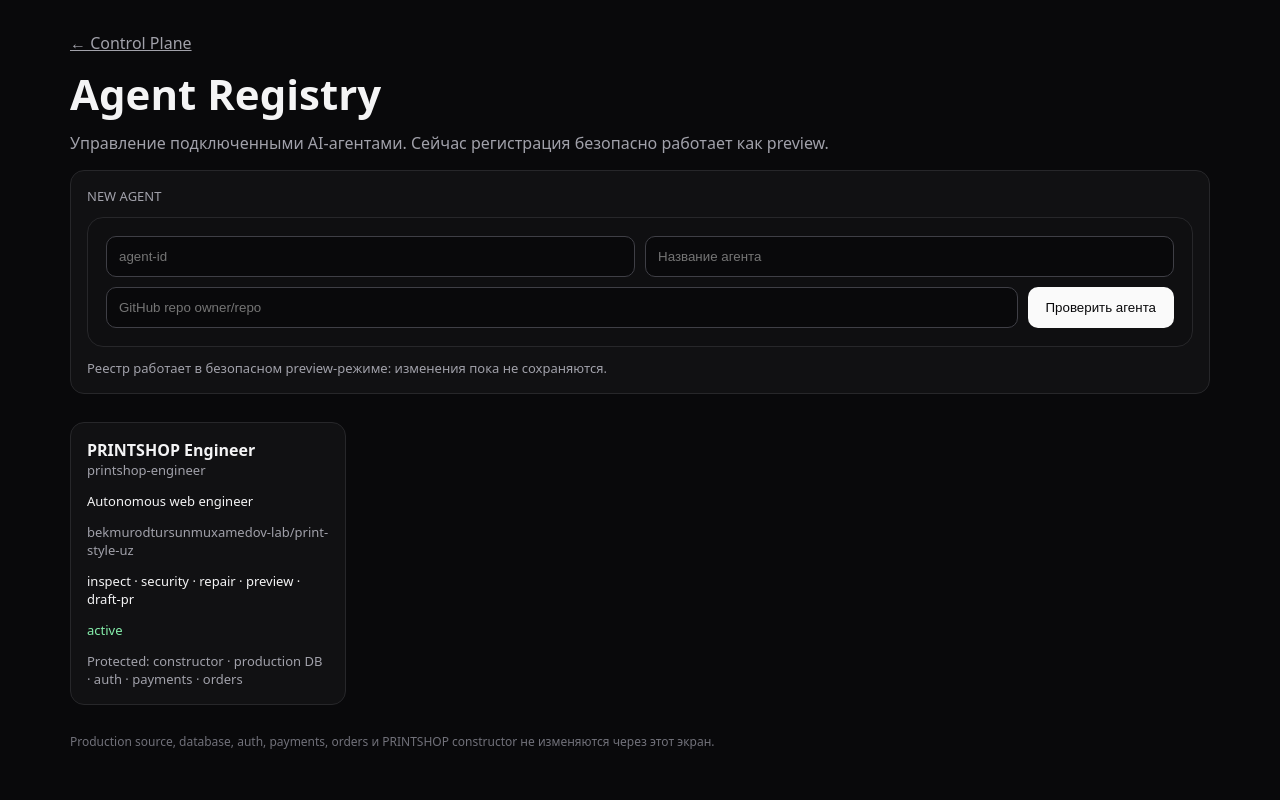
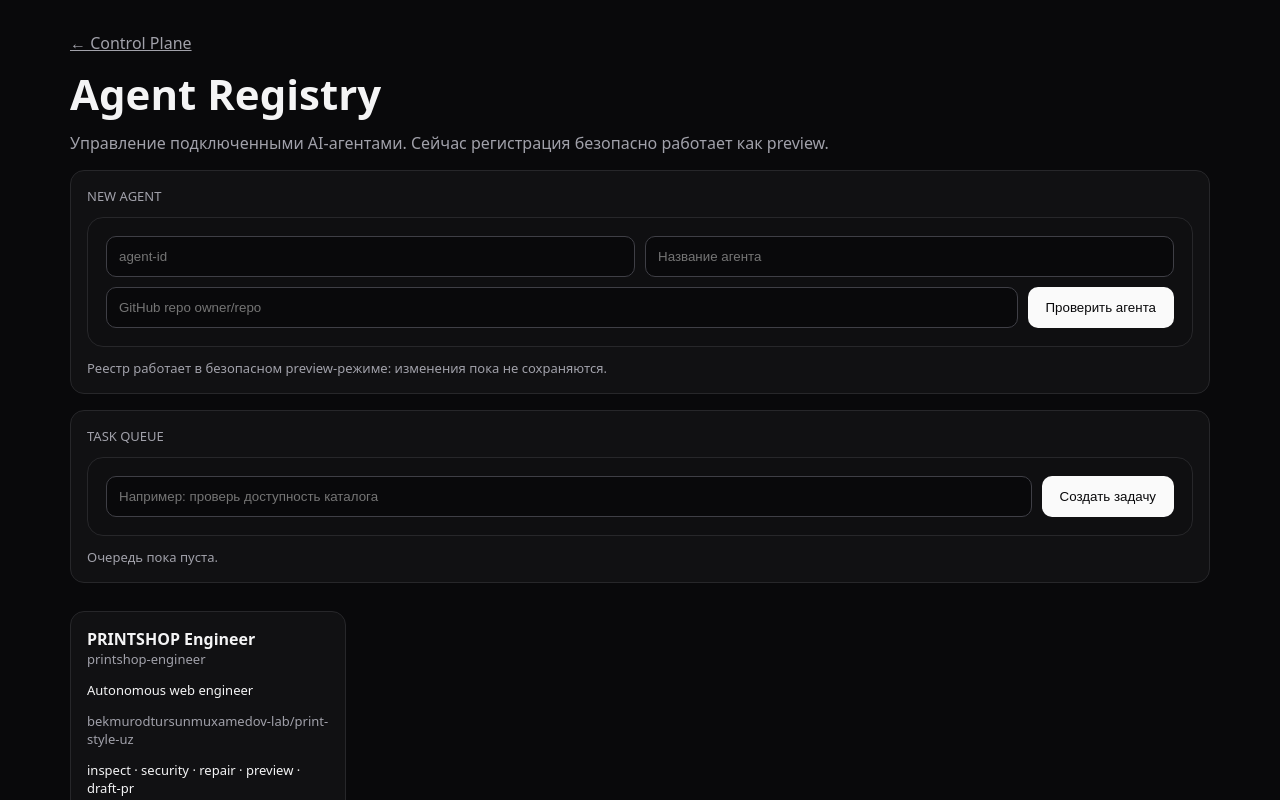
Before and after one commit to bekmurodtursunmuxamedov-lab/-, a Next.js app: page /agents in a window 1280 px wide. Shown: the top 800 px of the page. Built offline with nearby package versions, Linux system fonts and the light colour scheme.

Commit message:
feat: add task queue controls to agent registry

```diff
--- a/app/agents/page.tsx
+++ b/app/agents/page.tsx
@@ -19,6 +19,8 @@ export default function AgentsPage() {
   const [target, setTarget] = useState("");
   const [message, setMessage] = useState("Загрузка реестра...");
   const [busy, setBusy] = useState(false);
+  const [taskText, setTaskText] = useState("");
+  const [tasks, setTasks] = useState<Array<{ id: string; agentId: string; message: string; status: string }>>([]);
 
   const load = async () => {
     const response = await fetch("/api/agents", { cache: "no-store" });
@@ -27,7 +29,13 @@ export default function AgentsPage() {
     setMessage(data.persistence ? "Реестр загружен." : "Реестр работает в безопасном preview-режиме: изменения пока не сохраняются.");
   };
 
-  useEffect(() => { load(); }, []);
+  const loadTasks = async () => {
+    const response = await fetch("/api/agent/tasks", { cache: "no-store" });
+    const data = await response.json();
+    setTasks(data.tasks || []);
+  };
+
+  useEffect(() => { load(); loadTasks(); }, []);
 
   const previewRegistration = async (event: FormEvent) => {
     event.preventDefault();
@@ -46,6 +54,46 @@ export default function AgentsPage() {
       }
     } catch {
       setMessage("Не удалось связаться с реестром.");
+    } finally {
+      setBusy(false);
+    }
+  };
+
+  const createTask = async (event: FormEvent) => {
+    event.preventDefault();
+    if (!taskText.trim() || busy) return;
+    setBusy(true);
+    try {
+      const response = await fetch("/api/agent/tasks", {
+        method: "POST",
+        headers: { "content-type": "application/json" },
+        body: JSON.stringify({ agentId: "printshop-engineer", message: taskText }),
+      });
+      const data = await response.json();
+      setMessage(data.error || (data.ok ? "Задача добавлена в очередь." : "Не удалось создать задачу."));
+      setTaskText("");
+      await loadTasks();
+    } catch {
+      setMessage("Не удалось добавить задачу.");
+    } finally {
+      setBusy(false);
+    }
+  };
+
+  const runTask = async (taskId: string) => {
+    if (busy) return;
+    setBusy(true);
+    try {
+      const response = await fetch("/api/agent/tasks/run", {
+        method: "POST",
+        headers: { "content-type": "application/json" },
+        body: JSON.stringify({ taskId }),
+      });
+      const data = await response.json();
+      setMessage(data.error || data.nextAction || "Задача обработана.");
+      await loadTasks();
+    } catch {
+      setMessage("Не удалось запустить задачу.");
     } finally {
       setBusy(false);
     }
@@ -72,6 +120,29 @@ export default function AgentsPage() {
         <div className="small muted" style={{ marginTop: 12 }}>{message}</div>
       </section>
 
+      <section className="card" style={{ marginTop: 16 }}>
+        <div className="small muted">TASK QUEUE</div>
+        <form onSubmit={createTask} className="console" style={{ marginTop: 12 }}>
+          <div className="row">
+            <input className="input" value={taskText} onChange={e => setTaskText(e.target.value)} placeholder="Например: проверь доступность каталога" />
+            <button className="send" type="submit" disabled={busy}>{busy ? "..." : "Создать задачу"}</button>
+          </div>
+        </form>
+        <div style={{ marginTop: 12 }}>
+          {tasks.length === 0 ? (
+            <div className="small muted">Очередь пока пуста.</div>
+          ) : tasks.map(task => (
+            <div className="row" key={task.id} style={{ marginTop: 8 }}>
+              <div style={{ flex: 1 }}>
+                <strong className="small">{task.message}</strong>
+                <div className="small muted">{task.id} · {task.status}</div>
+              </div>
+              {task.status === "queued" && <button className="send" type="button" onClick={() => runTask(task.id)} disabled={busy}>Запустить</button>}
+            </div>
+          ))}
+        </div>
+      </section>
+
       <section className="grid">
         {agents.map(agent => (
           <article className="card" key={agent.id}>
```
